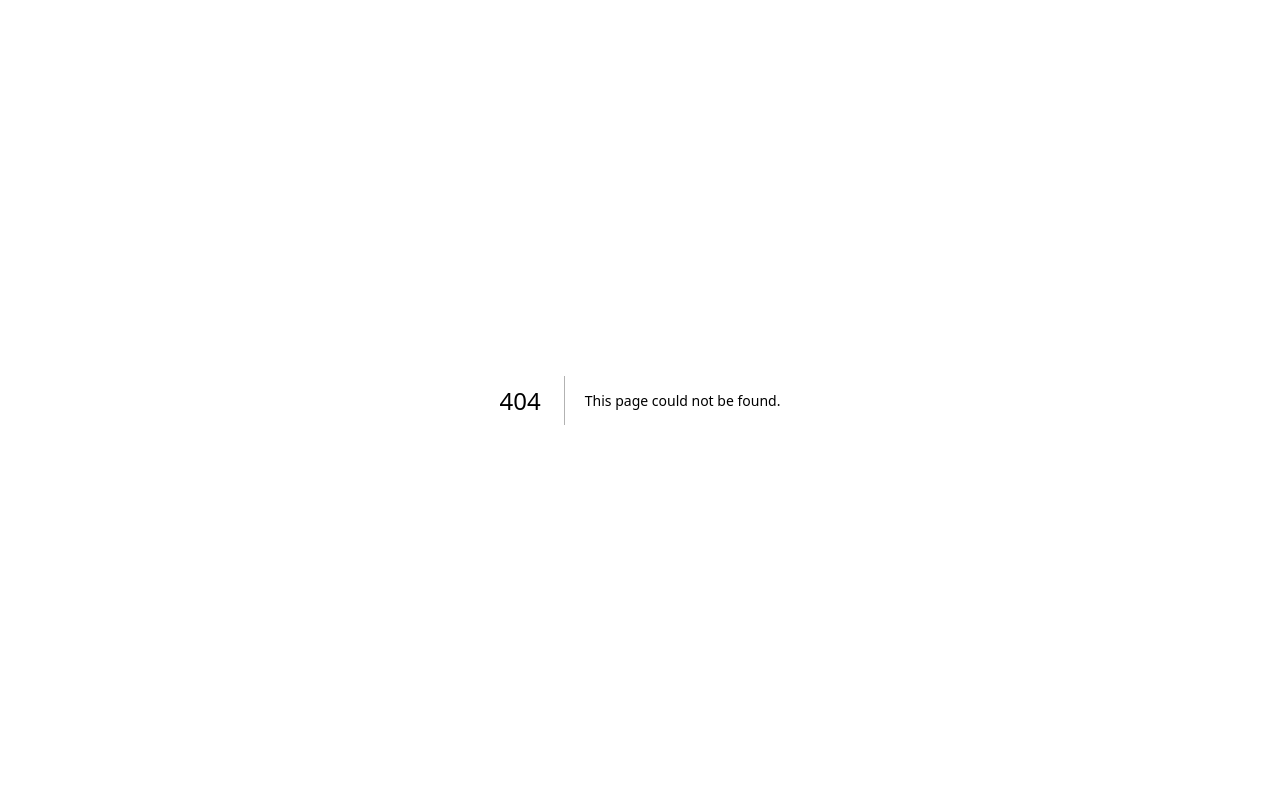
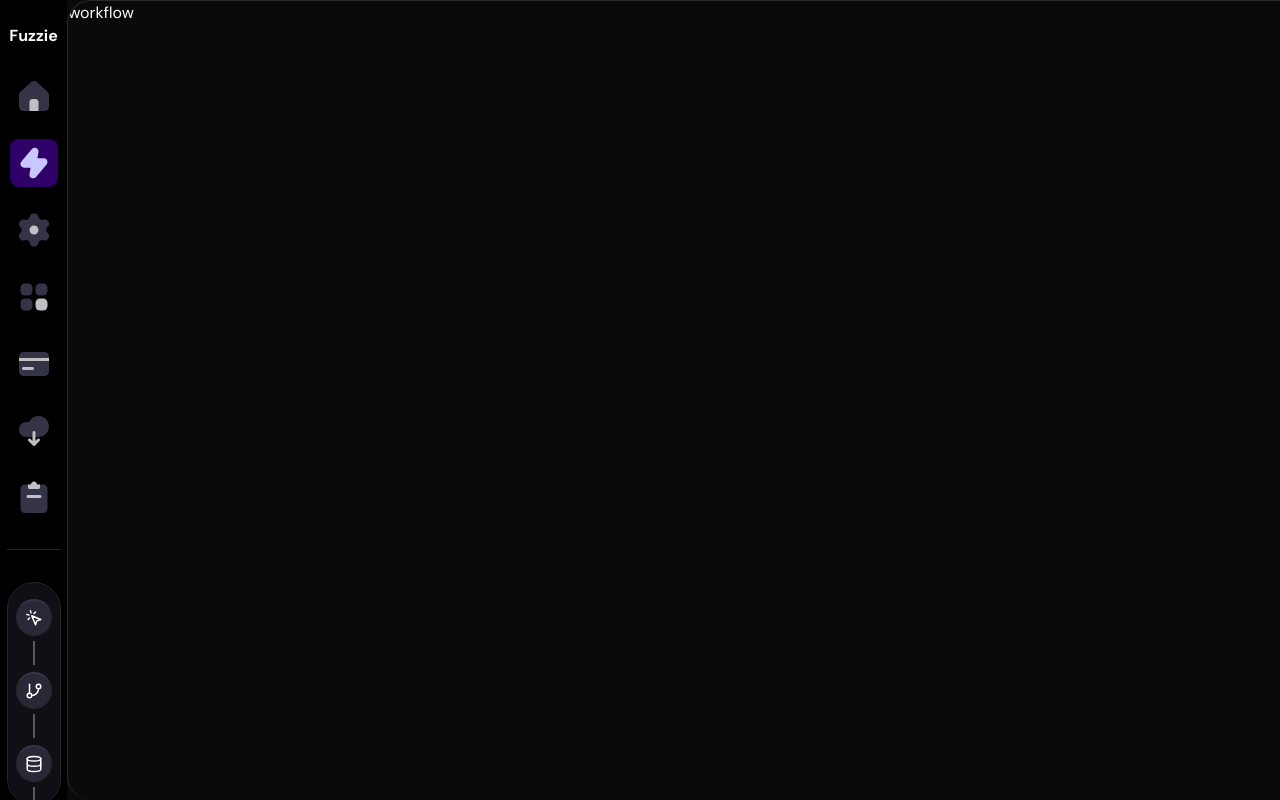
Before and after one commit to Nishchit-Dev/Fuzzie, a Next.js app: page /workflows in a window 1280 px wide. Before the commit this address had no page. Built offline with nearby package versions, Linux system fonts and the light colour scheme.

Commit message:
added workflows route component

```diff
--- /dev/null
+++ b/src/app/(main)/(pages)/workflows/page.tsx
@@ -0,0 +1,7 @@
+import React from "react";
+
+const WorkFlows = () => {
+  return <div>workflow</div>;
+};
+
+export default WorkFlows;
```
